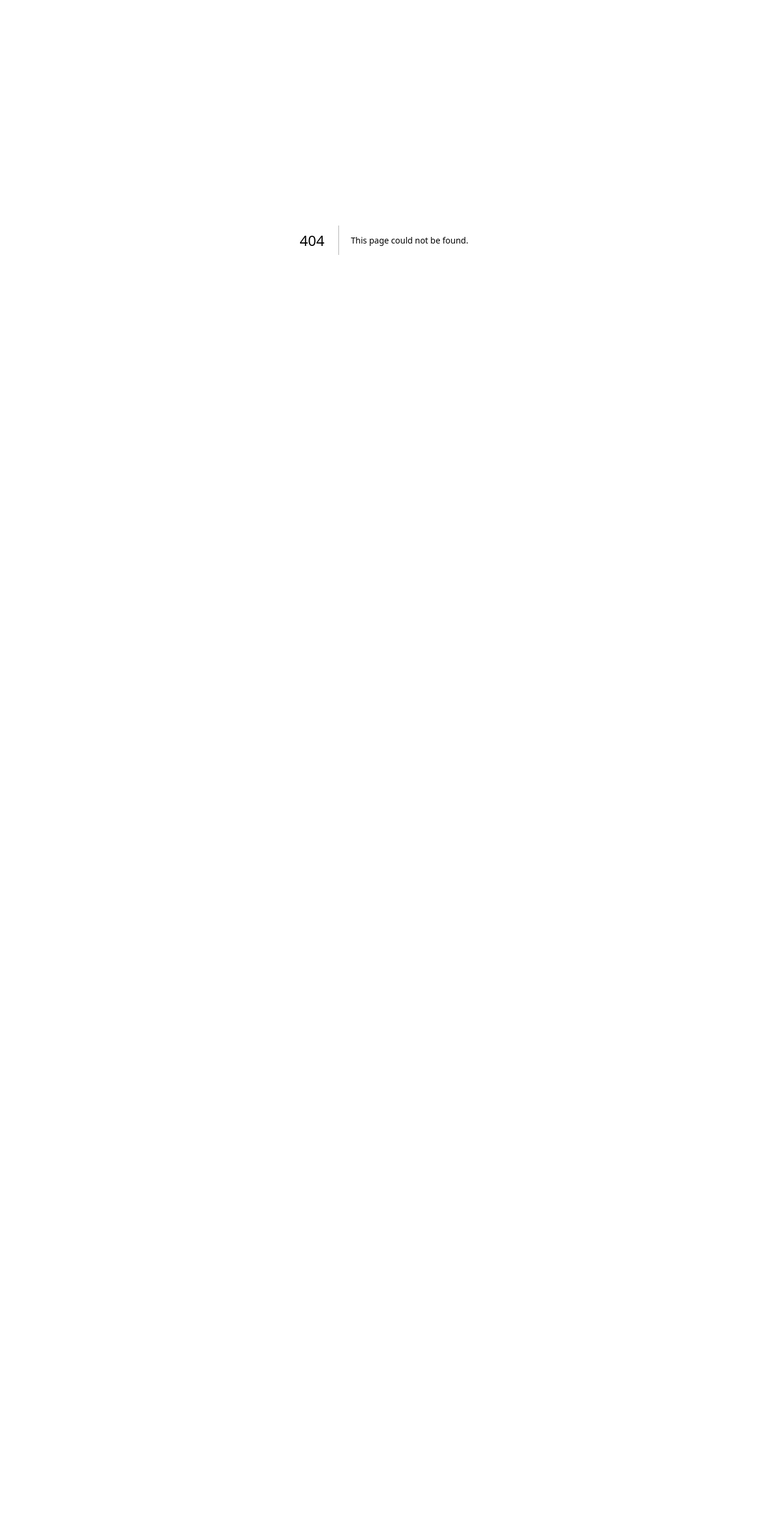
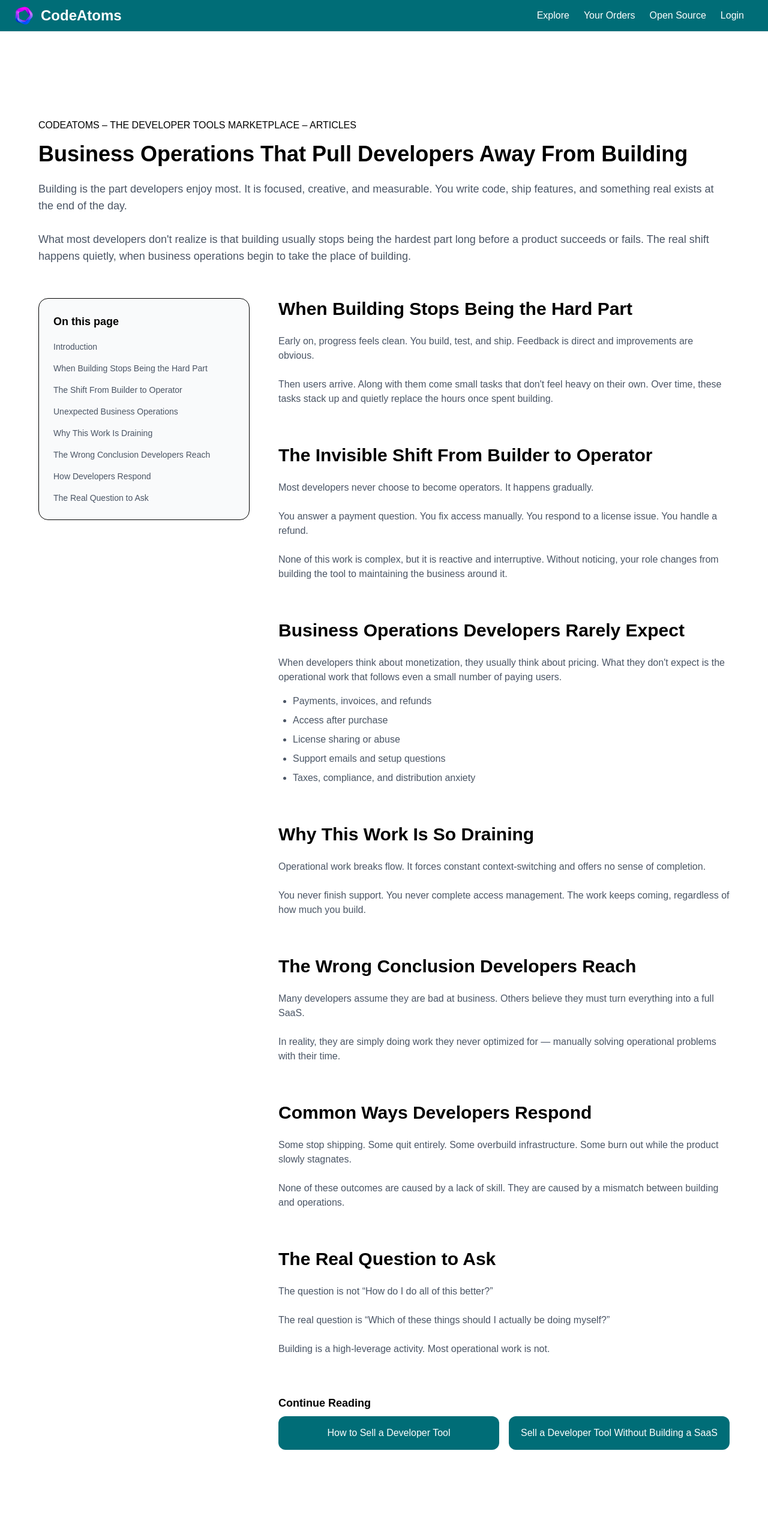
Before and after one commit to CodeAtoms-org/CodeAtoms, a Next.js app: page /article/business-operations-that-pull-developers-away-from-building in a window 1280 px wide. Before the commit this address had no page. Shown: the top 2529 px of the page at 60% size. Before the commit the page ends 800 px from the top, so only its background shows below. Built offline with nearby package versions, Linux system fonts and the light colour scheme; no server answers.

Commit message:
add article

```diff
--- /dev/null
+++ b/src/app/article/business-operations-that-pull-developers-away-from-building/page.js
@@ -0,0 +1,232 @@
+import Header from "@/components/Header";
+import Footer from "@/components/Footer";
+import GuideCTAButtons from "@/components/GuideCTAButtons";
+
+export const metadata = {
+  title: "Business Operations That Pull Developers Away From Building | CodeAtoms",
+  description:
+    "An in-depth look at the hidden business operations that slowly pull developers away from building. Learn why most developer tools stall after users arrive.",
+  robots: {
+    index: true,
+    follow: true,
+  },
+  alternates: {
+    canonical:
+      "https://www.codeatoms.org/guides/business-operations-that-pull-developers-away-from-building",
+  },
+  openGraph: {
+    title: "Business Operations That Pull Developers Away From Building",
+    description:
+      "Why developers stop building once users arrive — and how business operations quietly take over.",
+    url:
+      "https://www.codeatoms.org/guides/business-operations-that-pull-developers-away-from-building",
+    siteName: "CodeAtoms",
+    images: [
+      {
+        url: "https://www.codeatoms.org/og-image.png",
+        width: 1200,
+        height: 630,
+        alt: "CodeAtoms Open Graph Image",
+      },
+    ],
+    type: "article",
+  },
+};
+
+const navItems = [
+  { id: "intro", label: "Introduction" },
+  { id: "shift", label: "When Building Stops Being the Hard Part" },
+  { id: "operator", label: "The Shift From Builder to Operator" },
+  { id: "operations", label: "Unexpected Business Operations" },
+  { id: "drain", label: "Why This Work Is Draining" },
+  { id: "mistake", label: "The Wrong Conclusion Developers Reach" },
+  { id: "responses", label: "How Developers Respond" },
+  { id: "question", label: "The Real Question to Ask" },
+];
+
+export default function BusinessOperationsPage() {
+  return (
+    <>
+      <Header />
+
+      <main className="mt-20 text-black mx-4 max-w-6xl md:mx-auto py-16">
+        <h2 className="mb-4">
+          CODEATOMS – THE DEVELOPER TOOLS MARKETPLACE – ARTICLES
+        </h2>
+
+        {/* INTRO */}
+        <section id="intro">
+          <h1 className="text-4xl font-bold mb-6">
+            Business Operations That Pull Developers Away From Building
+          </h1>
+
+          <p className="text-lg mb-14 text-gray-600">
+            Building is the part developers enjoy most. It is focused,
+            creative, and measurable. You write code, ship features, and
+            something real exists at the end of the day.
+            <br /><br />
+            What most developers don't realize is that building usually
+            stops being the hardest part long before a product succeeds
+            or fails. The real shift happens quietly, when business
+            operations begin to take the place of building.
+          </p>
+        </section>
+
+        <div className="grid max-w-6xl mx-auto grid-cols-1 lg:grid-cols-12 gap-12">
+          {/* LEFT NAV */}
+          <aside className="lg:col-span-4">
+            <div className="sticky top-24 rounded-2xl border bg-gray-50 p-6">
+              <h3 className="text-lg font-semibold mb-4">On this page</h3>
+              <ul className="space-y-3">
+                {navItems.map((item) => (
+                  <li key={item.id}>
+                    <a
+                      href={`#${item.id}`}
+                      className="text-sm text-gray-600 hover:text-black transition"
+                    >
+                      {item.label}
+                    </a>
+                  </li>
+                ))}
+              </ul>
+            </div>
+          </aside>
+
+          {/* CONTENT */}
+          <article className="lg:col-span-8 space-y-16">
+            <section id="shift">
+              <h2 className="text-3xl font-semibold mb-6">
+                When Building Stops Being the Hard Part
+              </h2>
+
+              <p className="text-gray-600">
+                Early on, progress feels clean. You build, test, and ship.
+                Feedback is direct and improvements are obvious.
+                <br /><br />
+                Then users arrive. Along with them come small tasks that
+                don't feel heavy on their own. Over time, these tasks
+                stack up and quietly replace the hours once spent building.
+              </p>
+            </section>
+
+            <section id="operator">
+              <h2 className="text-3xl font-semibold mb-6">
+                The Invisible Shift From Builder to Operator
+              </h2>
+
+              <p className="text-gray-600">
+                Most developers never choose to become operators. It
+                happens gradually.
+                <br /><br />
+                You answer a payment question. You fix access manually.
+                You respond to a license issue. You handle a refund.
+                <br /><br />
+                None of this work is complex, but it is reactive and
+                interruptive. Without noticing, your role changes from
+                building the tool to maintaining the business around it.
+              </p>
+            </section>
+
+            <section id="operations">
+              <h2 className="text-3xl font-semibold mb-6">
+                Business Operations Developers Rarely Expect
+              </h2>
+
+              <p className="text-gray-600 mb-4">
+                When developers think about monetization, they usually
+                think about pricing. What they don't expect is the
+                operational work that follows even a small number of
+                paying users.
+              </p>
+
+              <ul className="list-disc pl-6 text-gray-600 space-y-2">
+                <li>Payments, invoices, and refunds</li>
+                <li>Access after purchase</li>
+                <li>License sharing or abuse</li>
+                <li>Support emails and setup questions</li>
+                <li>Taxes, compliance, and distribution anxiety</li>
+              </ul>
+            </section>
+
+            <section id="drain">
+              <h2 className="text-3xl font-semibold mb-6">
+                Why This Work Is So Draining
+              </h2>
+
+              <p className="text-gray-600">
+                Operational work breaks flow. It forces constant
+                context-switching and offers no sense of completion.
+                <br /><br />
+                You never finish support. You never complete access
+                management. The work keeps coming, regardless of how much
+                you build.
+              </p>
+            </section>
+
+            <section id="mistake">
+              <h2 className="text-3xl font-semibold mb-6">
+                The Wrong Conclusion Developers Reach
+              </h2>
+
+              <p className="text-gray-600">
+                Many developers assume they are bad at business. Others
+                believe they must turn everything into a full SaaS.
+                <br /><br />
+                In reality, they are simply doing work they never
+                optimized for — manually solving operational problems
+                with their time.
+              </p>
+            </section>
+
+            <section id="responses">
+              <h2 className="text-3xl font-semibold mb-6">
+                Common Ways Developers Respond
+              </h2>
+
+              <p className="text-gray-600">
+                Some stop shipping. Some quit entirely. Some overbuild
+                infrastructure. Some burn out while the product slowly
+                stagnates.
+                <br /><br />
+                None of these outcomes are caused by a lack of skill.
+                They are caused by a mismatch between building and
+                operations.
+              </p>
+            </section>
+
+            <section id="question">
+              <h2 className="text-3xl font-semibold mb-6">
+                The Real Question to Ask
+              </h2>
+
+              <p className="text-gray-600">
+                The question is not “How do I do all of this better?”
+                <br /><br />
+                The real question is “Which of these things should I
+                actually be doing myself?”
+                <br /><br />
+                Building is a high-leverage activity. Most operational
+                work is not.
+              </p>
+            </section>
+
+            <GuideCTAButtons
+              links={[
+                {
+                  href: "/how-to-sell-a-developer-tool",
+                  label: "How to Sell a Developer Tool",
+                },
+                {
+                  href: "/article/sell-developer-tool-without-building-saas",
+                  label: "Sell a Developer Tool Without Building a SaaS",
+                },
+              ]}
+            />
+          </article>
+        </div>
+      </main>
+
+      <Footer />
+    </>
+  );
+}
--- a/src/components/Footer.js
+++ b/src/components/Footer.js
@@ -54,8 +54,15 @@ export default function Footer() {
           <div className="flex flex-col max-w-40 gap-3">
             <h4 className=" text-lg">Articles</h4>
             <a href="/article/sell-developer-tool-without-building-saas" className="text-gray-700 hover:text-[#006D77] transition">Sell Developer Tools Without Building SaaS</a>
+
+          </div>
+          <div className="flex flex-col max-w-40 gap-3">
+            <h4 className=" text-lg">Ambient</h4>
             <a href="/article/why-codeatoms-is-the-best-platform-to-buy-and-sell-developer-tools" className="text-gray-700 hover:text-[#006D77] transition">Best Platform to Buy and Sell Developer Tools</a>
+            <a href="/article/business-operations-that-pull-developers-away-from-building"
+              className="text-gray-700 hover:text-[#006D77] transition">Business Operations That Pull Developers Away From Building</a>
           </div>
+
         </div>
       </div>
 
```
Also changed, not shown: 1 other file (tests, documents, lock files or other folders).
